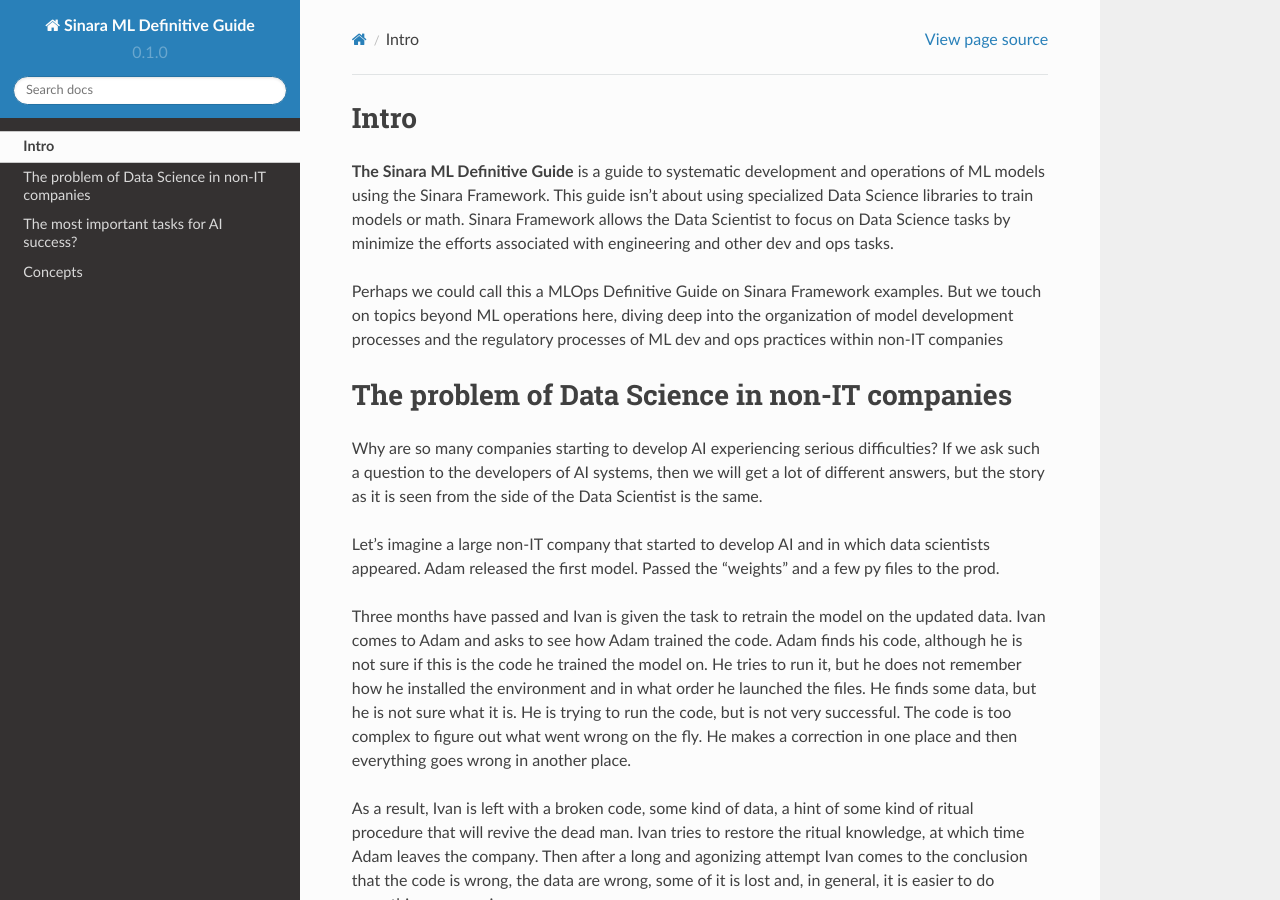
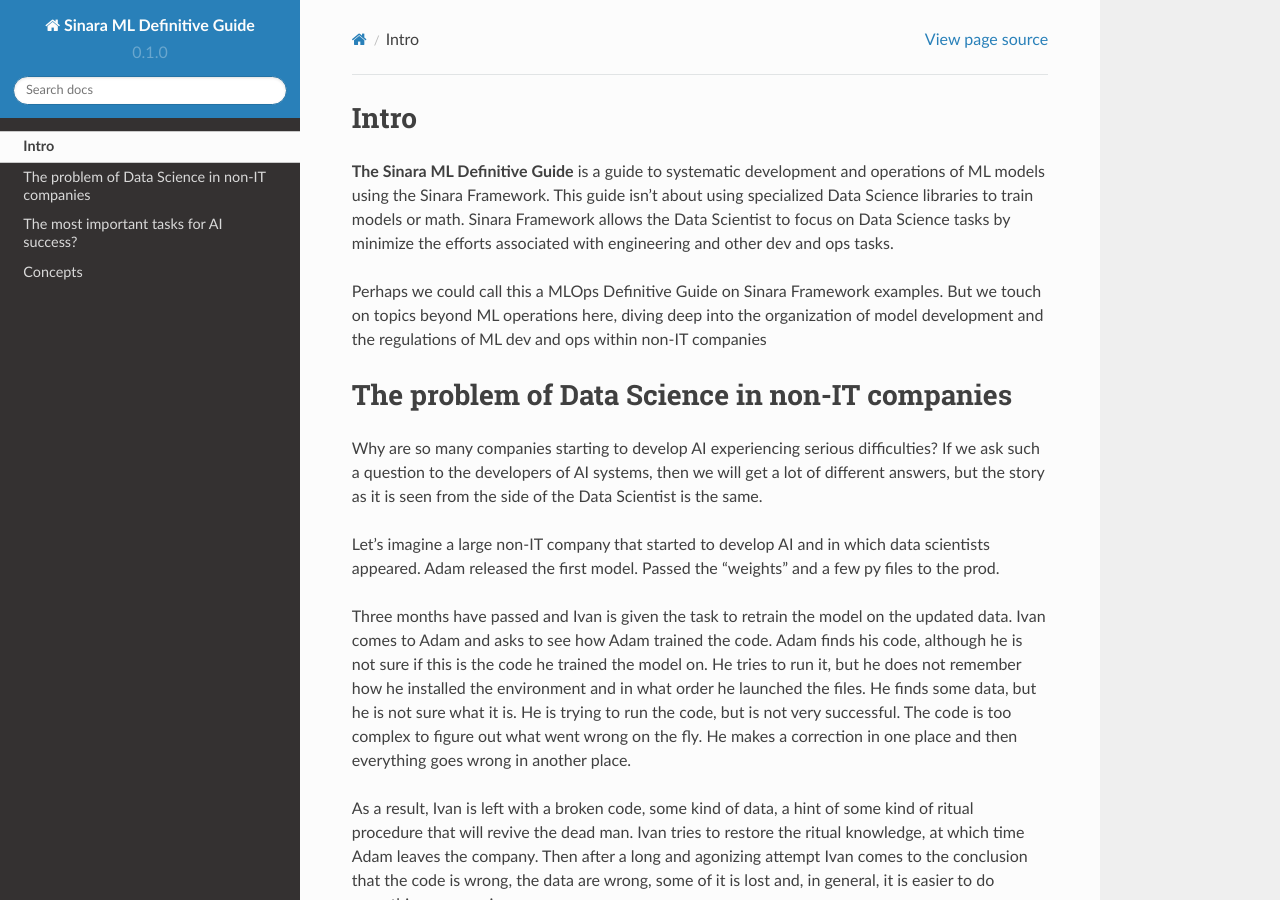
Before and after one commit to 4-DS/SinaraML-Def-Guide, a Sphinx documentation site: the page built from docs/source/intro.rst, in a window 1280 px wide and 900 px high. Built offline with Sphinx 7.4.7 and the Read the Docs theme 2.0.0, drawn with Linux system fonts in a browser that asks for light colours.

Commit message:
Update intro.rst

```diff
--- a/docs/source/intro.rst
+++ b/docs/source/intro.rst
@@ -3,7 +3,7 @@
 
 **The Sinara ML Definitive Guide** is a guide to systematic development and operations of ML models using the Sinara Framework. This guide isn't about using specialized Data Science libraries to train models or math. Sinara Framework allows the Data Scientist to focus on Data Science tasks by minimize the efforts associated with engineering and other dev and ops tasks.
 
-Perhaps we could call this a MLOps Definitive Guide on Sinara Framework examples. But we touch on topics beyond ML operations here, diving deep into the organization of model development processes and the regulatory processes of ML dev and ops practices within non-IT companies
+Perhaps we could call this a MLOps Definitive Guide on Sinara Framework examples. But we touch on topics beyond ML operations here, diving deep into the organization of model development and the regulations of ML dev and ops within non-IT companies
 
 The problem of Data Science in non-IT companies
 ===============================================
```
